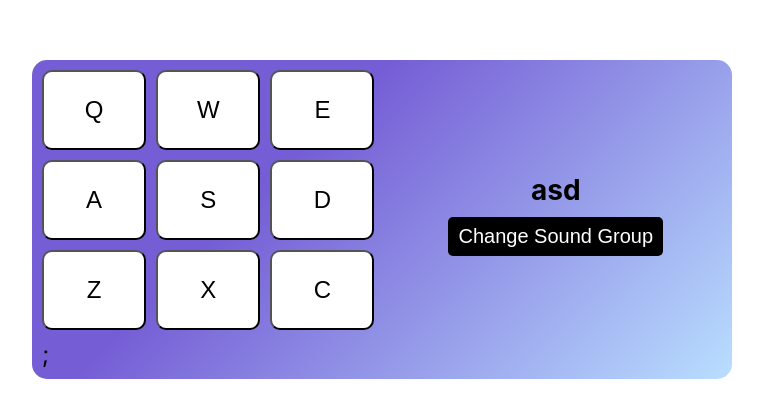
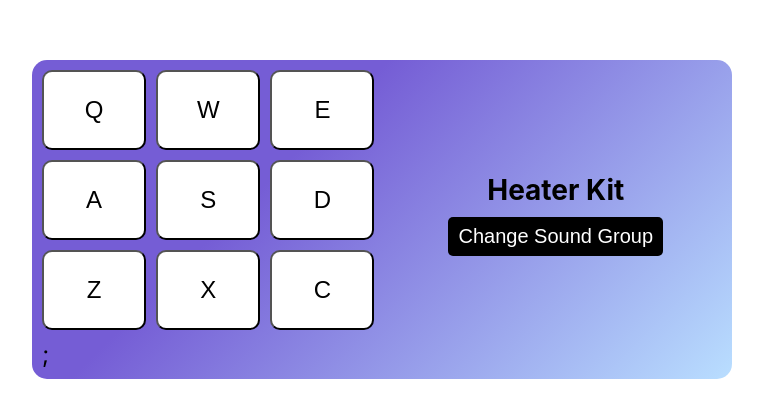
Before and after one commit to CanOguzz/react-drum-machine, a React (Create React App) app: page / in a window 1280 px wide. Shown: the part 216-634 px from the top of the page, without its empty margins (258-1021 px from the left). Built offline with nearby package versions, Linux system fonts and the light colour scheme.

Commit message:
name prop add to DrumControle component for displaying currently playing sound group

```diff
--- a/src/Components/DrumMachine/DrumMachine.jsx
+++ b/src/Components/DrumMachine/DrumMachine.jsx
@@ -159,16 +159,17 @@ const Keyboard = ({ play, sounds }) => {
   );
 };
 
-const DrumControle = ({ changeSoundGroup }) => {
+const DrumControle = ({ name,changeSoundGroup }) => {
   return (
     <div className="controle">
-      <h2 id="display">asd</h2>
+      <h2 id="display">{name}</h2>
       <button onClick={changeSoundGroup}>Change Sound Group</button>
     </div>
   );
 };
 
 const DrumMachine = () => {
+  const [soundName, setSoundName] = React.useState("");
   const [soundType, setSoundType] = React.useState("heaterKit");
   const [sounds, setSounds] = React.useState(soundsGroup[soundType]);
 
@@ -194,7 +195,7 @@ const DrumMachine = () => {
     <div id="drum-machine">
       <div className="wrapper">
         <Keyboard play={play} sounds={sounds} />
-        <DrumControle changeSoundGroup={changeSoundGroup} />
+        <DrumControle name={soundsName[soundType]}changeSoundGroup={changeSoundGroup} />
       </div>
     </div>
   );
```
